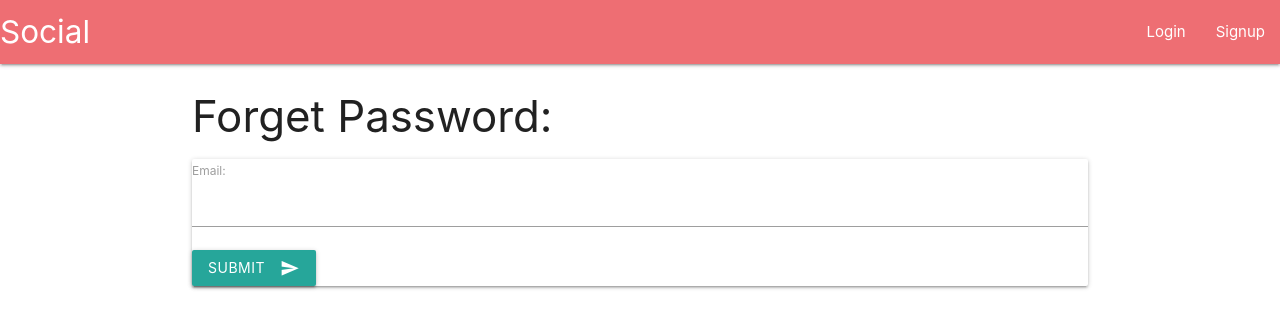
After one commit to swatantra94/social-media, a Django app: page /auth/reset_password/ in a window 1280 px wide. The commit adds this page. Shown: the top 329 px of the page. Run offline with Django 3.2, Linux system fonts and the light colour scheme.

Commit message:
password reset functionalty added

```diff
--- a/autho/urls.py
+++ b/autho/urls.py
@@ -1,9 +1,15 @@
 from django.urls import path
+from django.contrib.auth import views as auth_views
 from autho import views
 
 
 urlpatterns = [
     path('login/',views.login,name='login'),
     path('logout/',views.logout_view,name='logout'),
-    path('signup/',views.signup,name='signup')
+    path('signup/',views.signup,name='signup'),
+    path('reset_password/',auth_views.PasswordResetView.as_view(template_name="auth/password_reset.html"),name="reset_password"),
+    path('reset_password_sent/',auth_views.PasswordResetDoneView.as_view(template_name="auth/password_reset_sent.html"),name="password_reset_done"),
+    path('reset/<uidb64>/<token>/',auth_views.PasswordResetConfirmView.as_view(template_name="auth/password_reset_form.html"),name="password_reset_confirm"),
+    path('reset_password_complete/',auth_views.PasswordResetView.as_view(template_name="auth/password_reset_done.html"),name="password_reset_complete"),
+
 ]
--- a/reminderlist/urls.py
+++ b/reminderlist/urls.py
@@ -10,4 +10,5 @@ urlpatterns = [
     path('post/<int:pk>/comment/', views.comment, name='comment'),
     path('like/<int:pk>/',views.like,name='like_post'),
     path('friend/',views.friend_post,name='friend_post'),
+
 ]
--- a/templates/auth/login.html
+++ b/templates/auth/login.html
@@ -7,5 +7,6 @@
     <button class="btn waves-effect waves-light" type="submit" name="action">Submit
         <i class="material-icons right">send</i>
       </button>
+      <p>Forget Password <a href="{% url 'reset_password' %}">Click Here</a></p>
 </form>
 {% endblock %}
--- /dev/null
+++ b/templates/auth/password_reset.html
@@ -0,0 +1,32 @@
+{% extends 'base.html' %}
+{% block title %}Password Reset forum{% endblock %}
+{% block content %}
+<div class="row">
+<aside class="col-sm-4">
+</aside> <!-- col.// -->
+<aside class="col-sm-4">
+<h3>Forget Password:</h3>
+<div class="card">
+<article class="card-body">
+<form method="post">
+{% csrf_token %}
+{% for field in form %}
+<p>
+{{ field.label_tag }}<br>
+{{ field }}
+{% for error in field.errors %}
+<p style="color: red">{{ error }}</p>
+{% endfor %}
+</p>
+{% endfor %}
+<button class="btn waves-effect waves-light" type="submit" name="action">Submit
+    <i class="material-icons right">send</i>
+  </button>
+</form>
+</article>
+</div>
+</aside>
+<aside class="col-sm-4">
+</aside> <!-- col.// -->
+</div>
+{% endblock %}
--- a/templates/auth/signup.html
+++ b/templates/auth/signup.html
@@ -4,8 +4,6 @@
 
 {{errors}}
     <form action="" method="post">
-
-
         {% csrf_token %}
         {{forms}}
         <p>Have an acccount already <a href="{% url 'login' %}">Login</a>here</p>
```
Also changed, not shown: project/settings.py (+8 -0 lines), templates/auth/password_reset_done.html (added, +8 -0 lines), templates/auth/password_reset_form.html (added, +15 -0 lines), templates/auth/password_reset_sent.html (added, +9 -0 lines), db.sqlite3.
